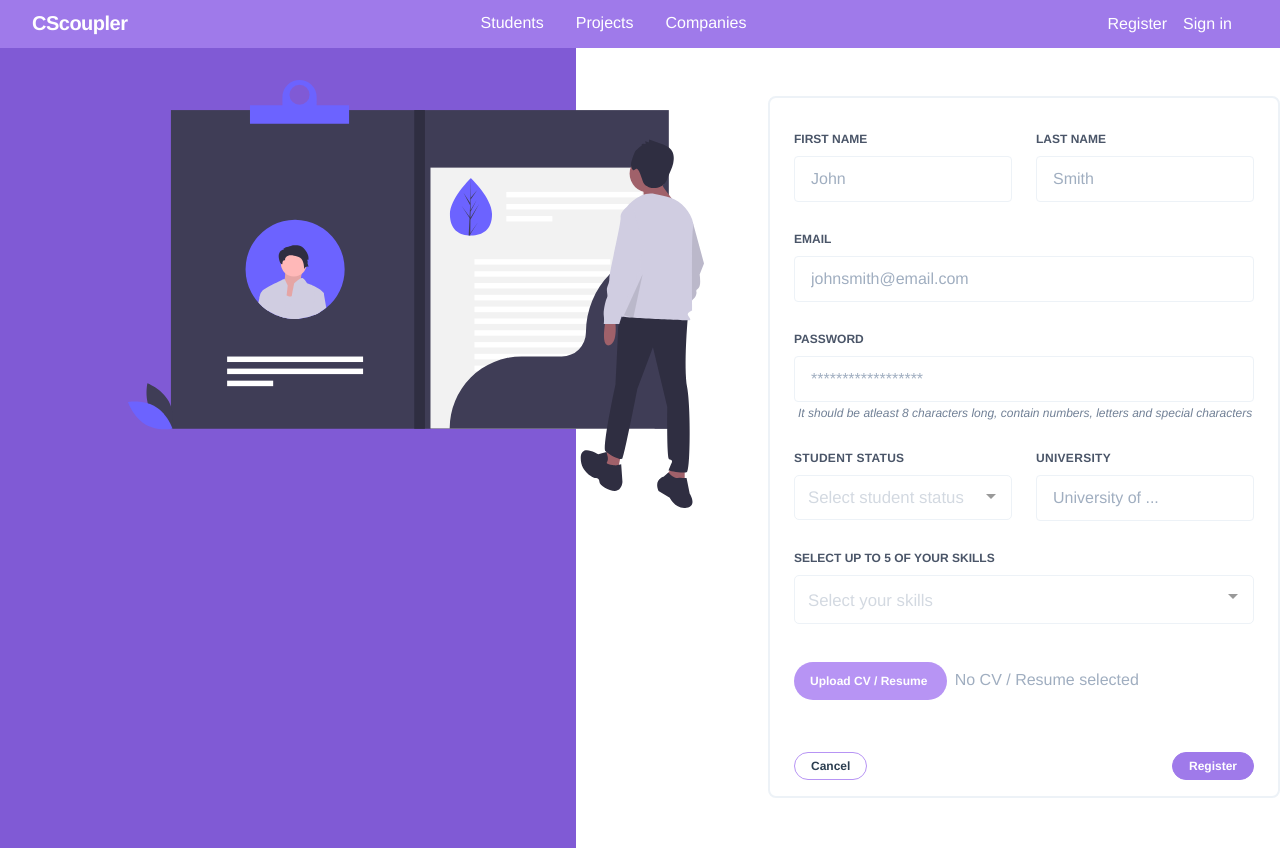
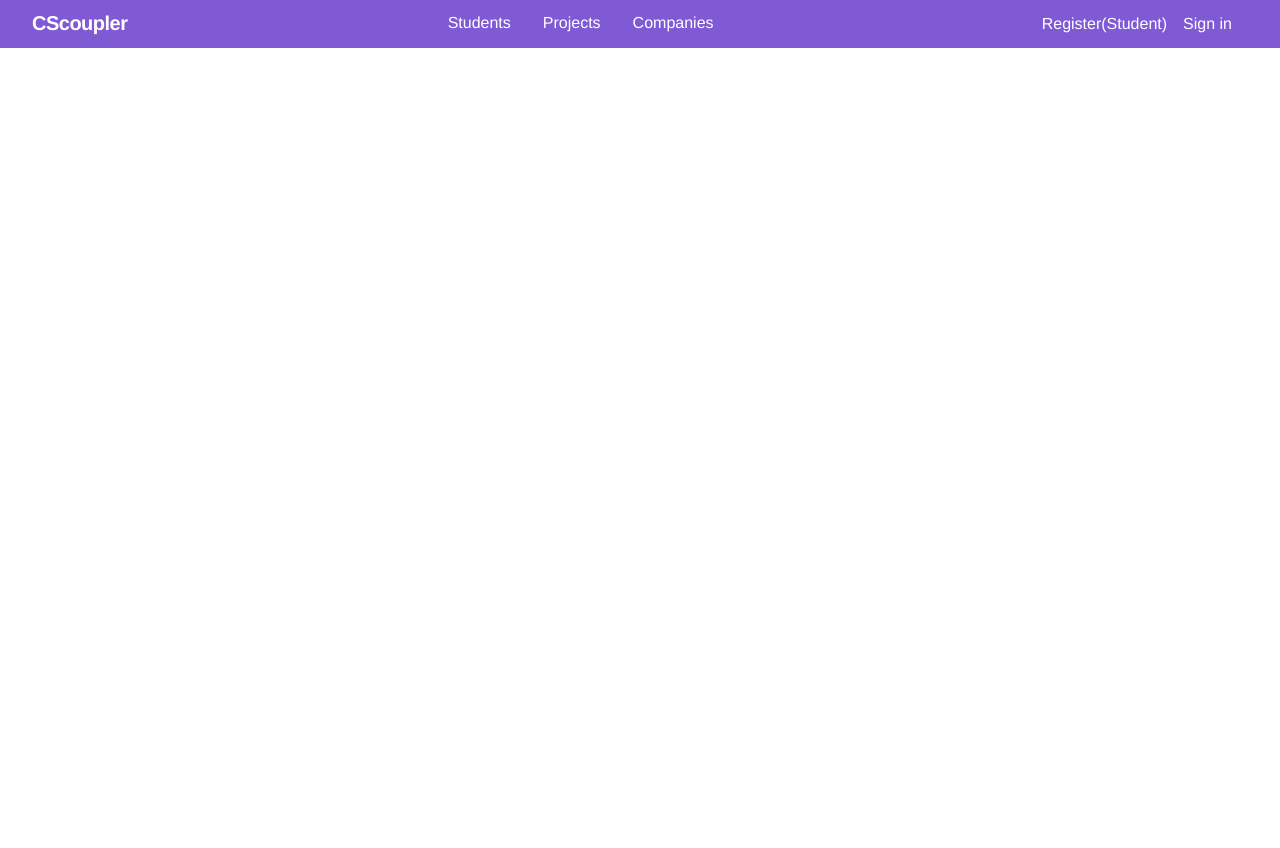
Before and after one commit to JanAbe/cscoupler-client, a Vue app: page / in a window 1280 px wide. After the commit the page ends 800 px from the top, so only its background shows below. Built offline with nearby package versions, Linux system fonts and the light colour scheme.

Commit message:
Add vue-router and routing functionality

```diff
--- a/package.json
+++ b/package.json
@@ -22,7 +22,8 @@
     "core-js": "^3.1.2",
     "tailwindcss": "^1.1.2",
     "vue": "^2.6.10",
-    "vue-multiselect": "^2.1.6"
+    "vue-multiselect": "^2.1.6",
+    "vue-router": "^3.1.3"
   },
   "devDependencies": {
     "@vue/cli-plugin-babel": "^4.0.0",
--- a/src/App.vue
+++ b/src/App.vue
@@ -1,30 +1,27 @@
 <template>
   <div id="app">
     <navbar />
-    <student-registration />
-    <!-- <student-list /> -->
+    <router-view />
   </div>
 </template>
 
 <script>
 import Navbar from './components/Navbar'
-// import StudentList from './components/StudentList.vue'
-import StudentRegistration from './components/StudentRegistration.vue'
 
 export default {
   name: 'app',
   components: {
     Navbar,
-    // StudentList,
-    StudentRegistration
   },
 }
+
 </script>
 
 <style>
 html, body {
   height: 100%;
 }
+
 #app {
   font-family: 'Avenir', Helvetica, Arial, sans-serif;
   -webkit-font-smoothing: antialiased;
--- a/src/components/Navbar.vue
+++ b/src/components/Navbar.vue
@@ -1,5 +1,5 @@
 <template>
-  <nav class="flex items-center justify-between flex-wrap bg-purple-500 p-2 lg:px-8">
+  <nav class="flex items-center justify-between flex-wrap bg-purple-600 p-2 lg:px-8">
     <div class="flex items-center flex-shrink-0 text-white mr-6">
       <a id="home" href="#home" class="font-semibold text-xl tracking-tight">CScoupler</a>
     </div>
@@ -10,9 +10,9 @@
     </div>
     <div id="menu-content" class="w-full flex-grow lg:flex lg:items-center lg:w-auto">
       <div class="lg:flex-grow lg:flex lg:justify-center">
-        <a href="#students" class="block mt-4 lg:inline-block lg:mt-0 text-white mx-4 lg:ml-0 lg:mr-4">
+        <router-link to="/students" class="block mt-4 lg:inline-block lg:mt-0 text-white mx-4 lg:ml-0 lg:mr-4">
           Students
-        </a>
+        </router-link>
         <a href="#projects" class="block mt-4 lg:inline-block lg:mt-0 text-white mx-4">
           Projects
         </a>
@@ -36,9 +36,7 @@
       <!-- div below should be shown to non-signed-in users only -->
       <div v-show="true" class="lg:flex text-white mx-4 lg:mt-0">
         <div class="mt-4 lg:mt-0">
-          <a href="#Register">
-            Register
-          </a>
+          <router-link to="/students/register">Register(Student)</router-link>
         </div>
         <div class="mt-4 lg:mt-0">
           <a href="#sign-in" class="lg:ml-4">
--- a/src/components/StudentCard.vue
+++ b/src/components/StudentCard.vue
@@ -8,7 +8,7 @@
     </div>
     <div class="sm:flex sm:items-center px-2">
       <div>
-        <img class="block h-16 object-contain object-center sm:h-16 rounded-full mx-auto mb-4 sm:mb-0 sm:mr-4 sm:ml-0" src="https://cdn.pixabay.com/photo/2013/07/13/10/07/man-156584_960_720.png" alt="">
+        <img class="block h-16 object-contain object-center sm:h-16 rounded-full mx-auto mb-4 sm:mb-0 sm:mr-4 sm:ml-0" src="../assets/avatar.png" alt="">
       </div>
       <div class="text-center py-1 sm:text-left sm:flex-grow">
         <div class="mb-4">
@@ -23,7 +23,7 @@
         </div>
       </div>
     </div>
-    <div class="flex flex-wrap text-center">
+    <div v-if="student.experience !== null" class="flex flex-wrap text-center">
       <student-experience class="p-2 text-sm text-justify text-grey-dark mx-4 mt-1 mb-2 bg-gray-100 rounded-lg"
         v-for="(exp, index) in student.experience.slice(0,2)"
         v-bind:experience="exp"
--- a/src/components/StudentList.vue
+++ b/src/components/StudentList.vue
@@ -1,5 +1,5 @@
 <template>
-  <div class="container mx-auto">
+  <div class="container mx-auto mt-8">
     <div class="flex flex-wrap">
       <student-card v-for="student in students" v-bind:student="student" :key="student.id" />
     </div>
--- a/src/components/StudentRegistration.vue
+++ b/src/components/StudentRegistration.vue
@@ -1,10 +1,10 @@
 <template>
-  <div class="flex justify-between h-screen">
+  <div class="flex justify-between h-full">
     <div class="hidden lg:block lg:w-1/2 lg:bg-purple-600">
       <img src="../assets/svg/online-cv.svg" alt="" class="sm:mx-0 lg:mx-32 lg:mt-8">
     </div>
 
-    <form v-on:submit.prevent="register()" id="student-form" class="lg:w-1/2 mx-auto lg:ml-48 lg:mr-auto max-w-lg md:mt-12 border-2 border-gray-200 rounded-lg px-2 lg:px-6 pt-8 pb-4">
+    <form v-on:submit.prevent="register()" id="student-form" class="lg:w-1/2 mx-auto lg:ml-48 lg:mr-auto max-w-lg md:mt-12 lg:mt-24 border-2 border-gray-200 rounded-lg px-2 lg:px-6 pt-8 pb-4">
       <div class="flex flex-wrap mx-3 mb-6 sm:-mx-3">
         <div class="w-full md:w-1/2 px-3 mb-6 md:mb-0">
           <label class="block uppercase text-gray-700 text-xs font-bold mb-2" for="first-name">
```
Also changed, not shown: src/main.js (+14 -0 lines), src/assets/avatar.png (added), 1 other file (tests, documents, lock files or other folders).
